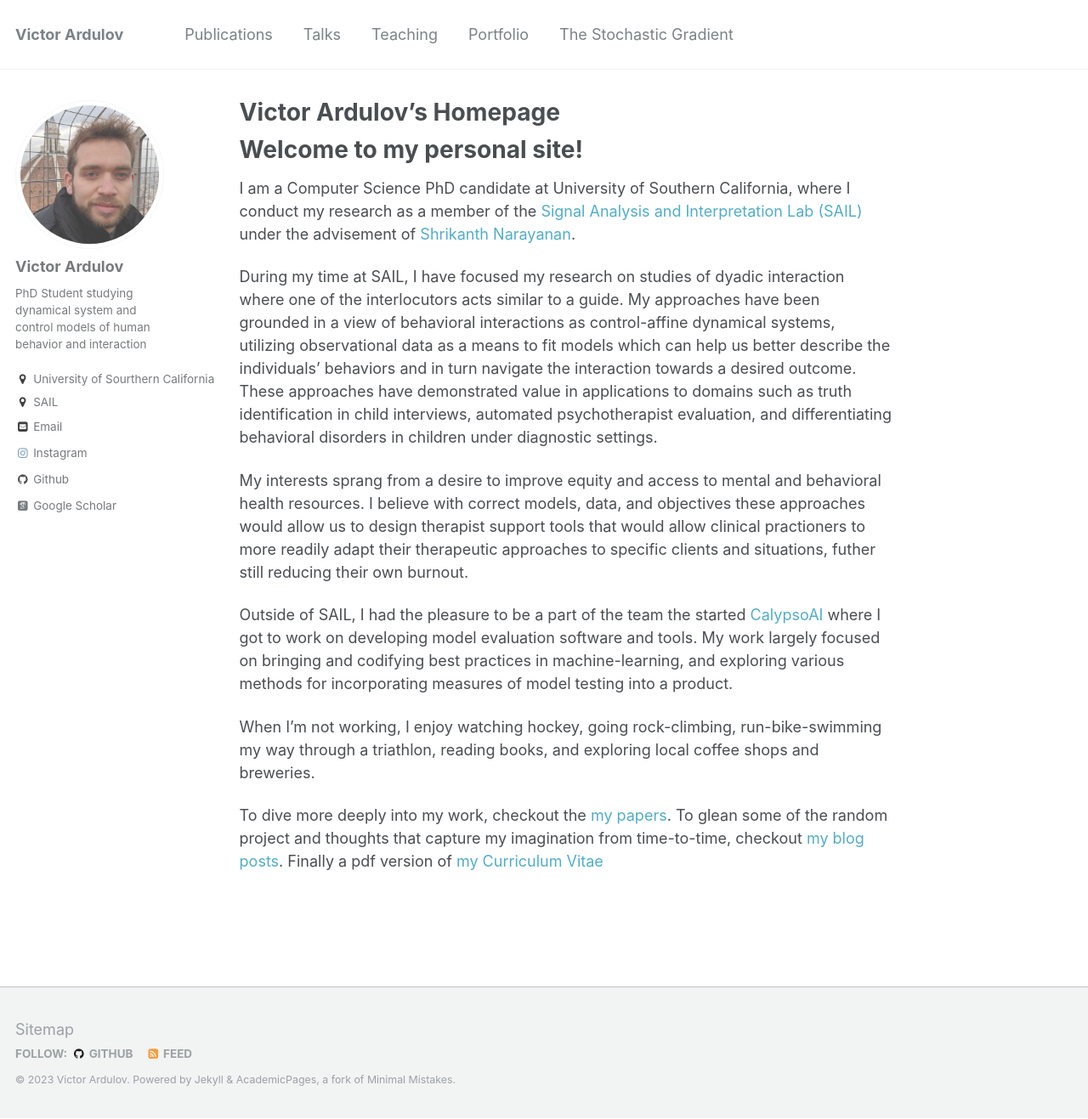
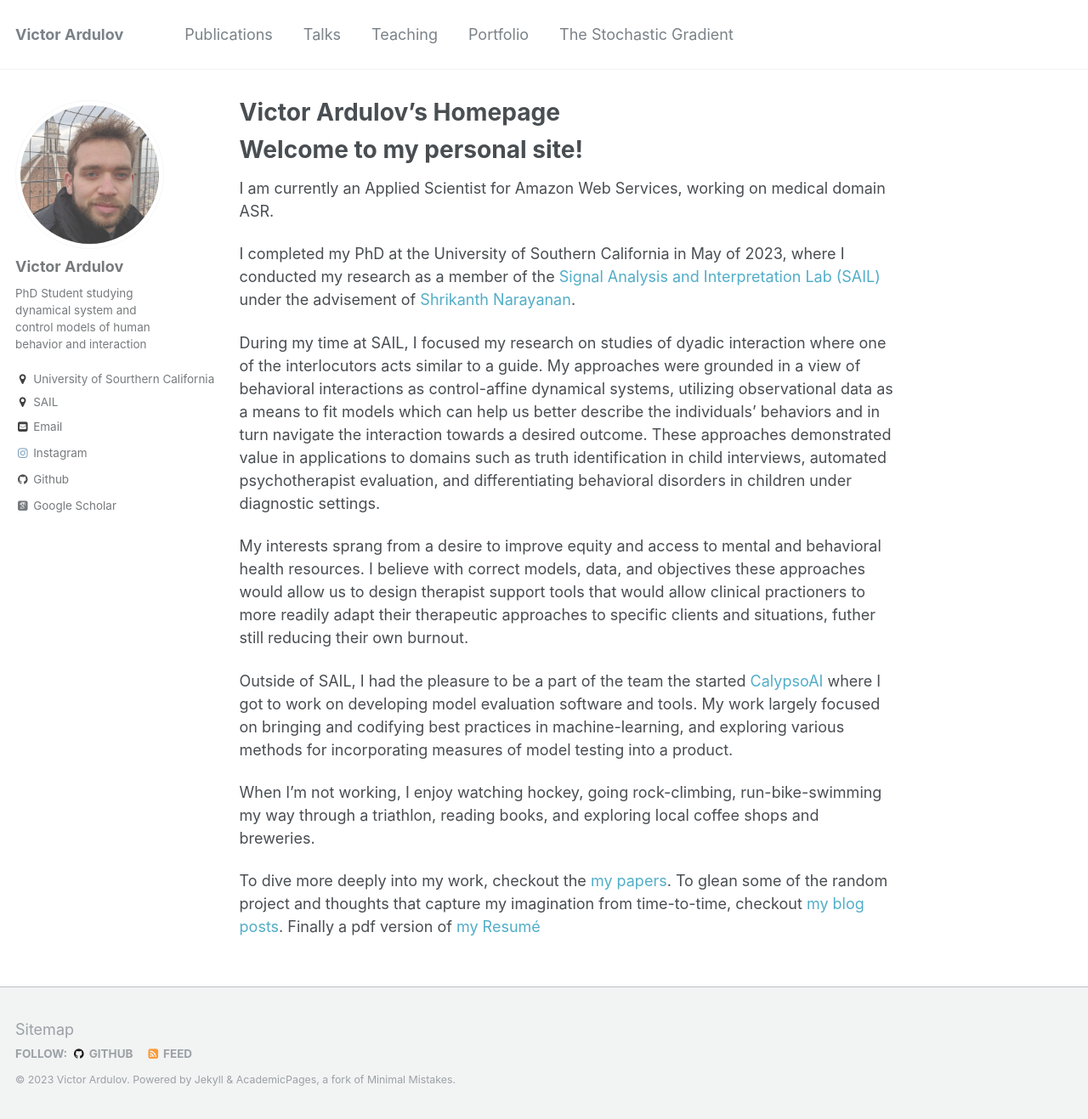
Before and after one commit to VArdulov/vardulov.github.io, a Jekyll site: the page built from _pages/about.md, in a window 1280 px wide and 1317 px high. Shown: the whole window at 85% size. Built offline with Jekyll 4.4.1, drawn with Linux system fonts in a browser that asks for light colours; some web fonts are replaced.

Commit message:
updating about me and resume

```diff
--- a/_pages/about.md
+++ b/_pages/about.md
@@ -11,14 +11,16 @@ redirect_from:
 Welcome to my personal site!
 ======
 
-I am a Computer Science PhD candidate at University of Southern California, where I conduct my research as a member of
+I am currently an Applied Scientist for Amazon Web Services, working on medical domain ASR.
+
+I completed my PhD at the University of Southern California in May of 2023, where I conducted my research as a member of
 the [Signal Analysis and Interpretation Lab (SAIL)](https://sail.usc.edu) under the advisement of
 [Shrikanth Narayanan](https://sail.usc.edu/people/shri.html).
 
-During my time at SAIL, I have focused my research on studies of dyadic interaction where one of the interlocutors acts
-similar to a guide. My approaches have been grounded in a view of behavioral interactions as control-affine dynamical
+During my time at SAIL, I focused my research on studies of dyadic interaction where one of the interlocutors acts
+similar to a guide. My approaches were grounded in a view of behavioral interactions as control-affine dynamical
 systems, utilizing observational data as a means to fit models which can help us better describe the individuals' behaviors
-and in turn navigate the interaction towards a desired outcome. These approaches have demonstrated value in applications
+and in turn navigate the interaction towards a desired outcome. These approaches demonstrated value in applications
 to domains such as truth identification in child interviews, automated psychotherapist evaluation, and differentiating
 behavioral disorders in children under diagnostic settings.
 
@@ -32,8 +34,8 @@ to work on developing model evaluation software and tools. My work largely focus
 in machine-learning, and exploring various methods for incorporating measures of model testing into a product.
 
 When I'm not working, I enjoy watching hockey, going rock-climbing, run-bike-swimming my way through a triathlon, reading
-books, and exploring local coffee shops and  breweries.
+books, and exploring local coffee shops and breweries.
 
 To dive more deeply into my work, checkout the [my papers](./publications.md). To glean some of the random project and
 thoughts that capture my imagination from time-to-time, checkout [my blog posts](./year-archive.html). Finally a pdf
-version of [my Curriculum Vitae](../files/Curriculum_Vitae_February2022.pdf)
+version of [my Resumé](../files/Victor_Ardulov_Resume_Spring2022.pdf)
```
Also changed, not shown: 1 other file.
